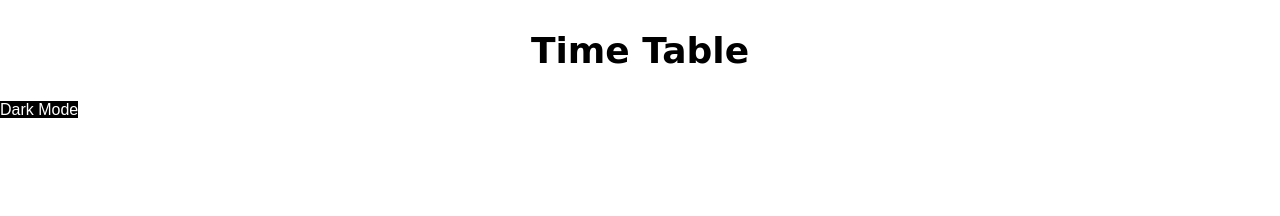
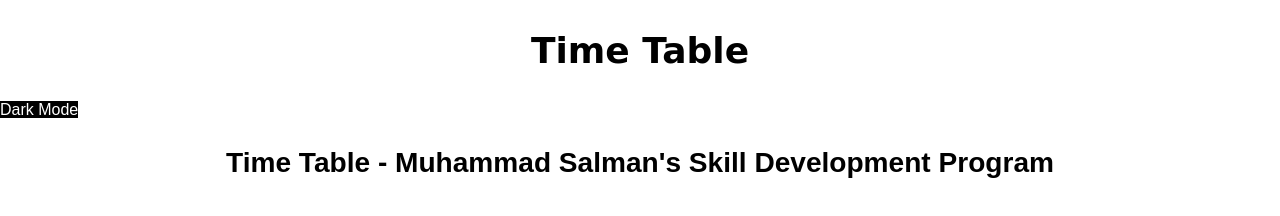
Before and after one commit to m-salman004/Time-Table, a plain HTML site: page Index.html in a window 1280 px wide. Drawn offline with Linux system fonts and the light colour scheme; a web font is replaced by a local one.

Commit message:
textCenter

```diff
--- a/CSS/style.css
+++ b/CSS/style.css
@@ -2,6 +2,10 @@ body {
     margin: 0%;
     padding: 0%;
     font-family: sans-serif;
+}
+.container {
+    width: 70%;
+    margin: auto;
 }
 .heading {
     font-family: 'Nabla', cursive;
@@ -16,3 +20,8 @@ a {
     background-color: black;
     border-color: #000000;
 }
+.textCenter {
+    text-align: center;
+    font-size: x-large;
+    font-family: sans-serif;
+}
--- a/Index.html
+++ b/Index.html
@@ -32,7 +32,7 @@
         <div class="container">
             <section>
                 <div class="textCenter">
-
+                    <h3>Time Table - Muhammad Salman's Skill Development Program</h3>
                 </div>
             </section>
             <section>
```
